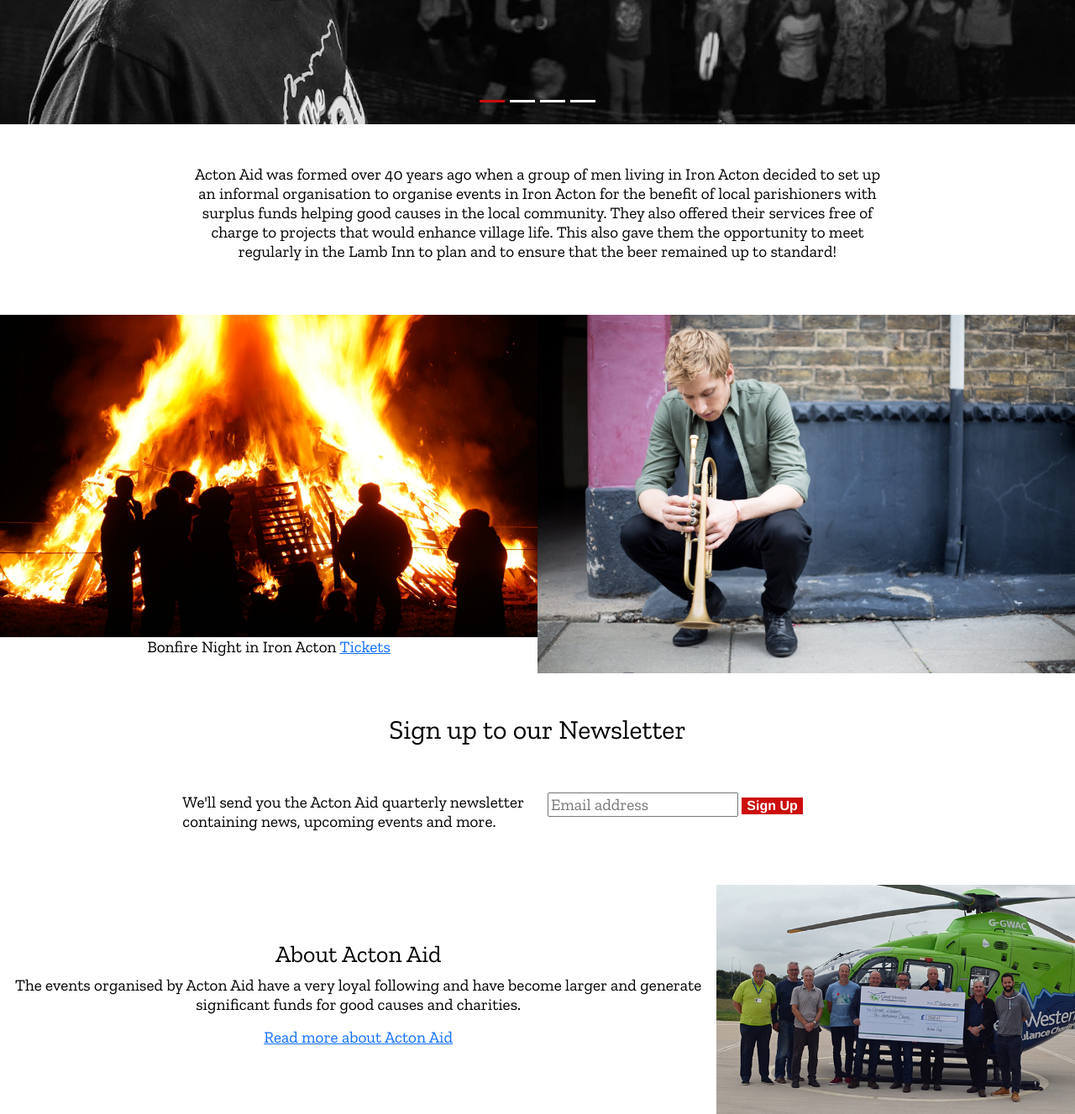
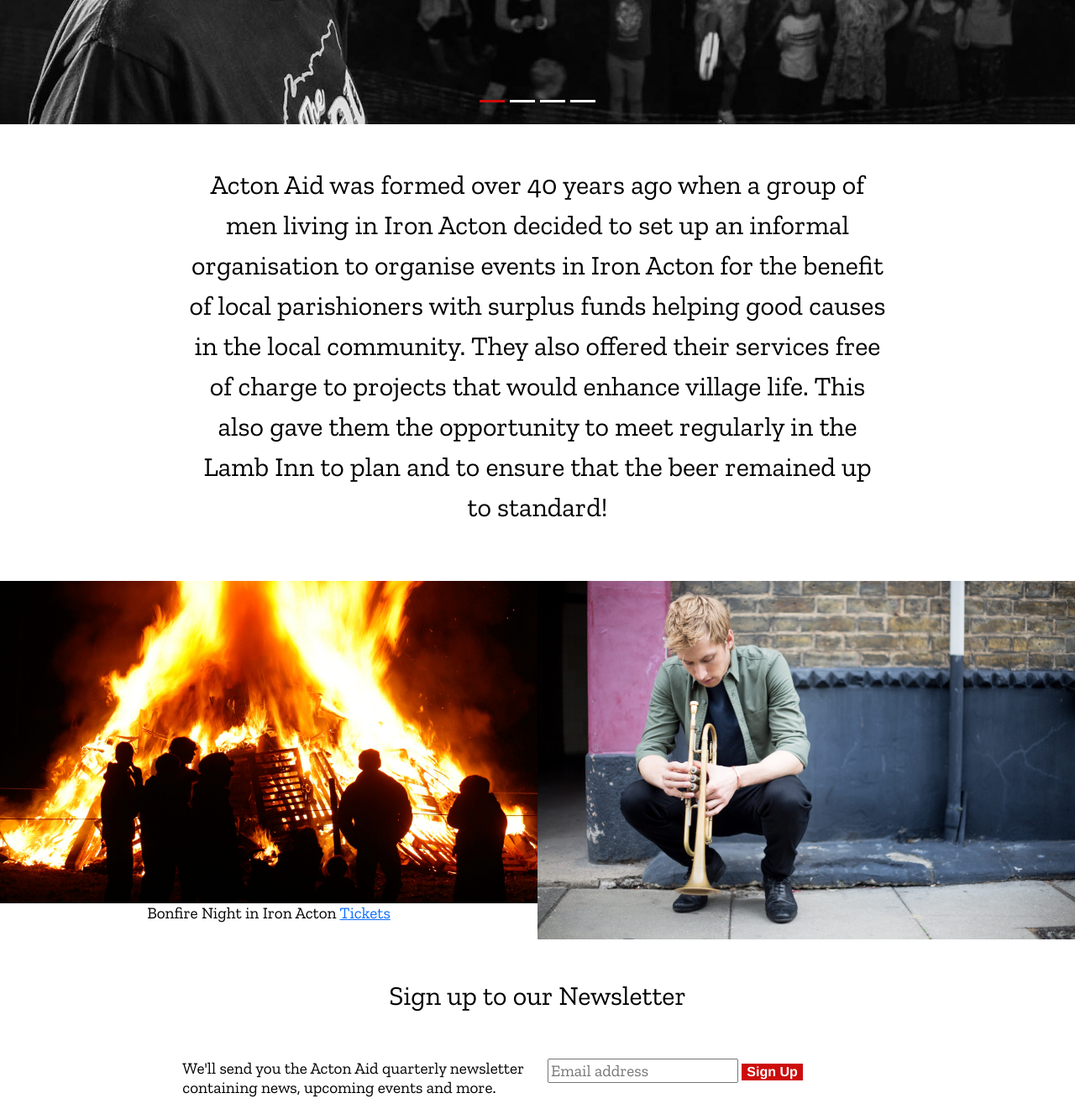
Before and after one commit to MichelleBritton/actonaid, a PHP site: page / in a window 1280 px wide. Shown: the part 488-1815 px from the top of the page at 84% size. Run offline with PHP 8.4, Linux system fonts and the light colour scheme; some libraries are stand-ins or nearby versions.

Commit message:
Style Intro section

```diff
--- a/assets/css/style.css
+++ b/assets/css/style.css
@@ -207,9 +207,21 @@ header.shrink .dropdown-menu[data-bs-popper] {
     }
 }
 
-/*
+/* Introduction Section
 ------------------------------------------------------------------*/
-
+.intro p {
+    line-height: 1.5;
+}
+@media only screen and (min-width:1200px) {
+    .intro p {
+        font-size: 2rem;
+    }
+}
+@media only screen and (min-width:1800px) {
+    .intro p {
+        font-size: 3rem;
+    }
+}
 
 /*
 ------------------------------------------------------------------*/
```
